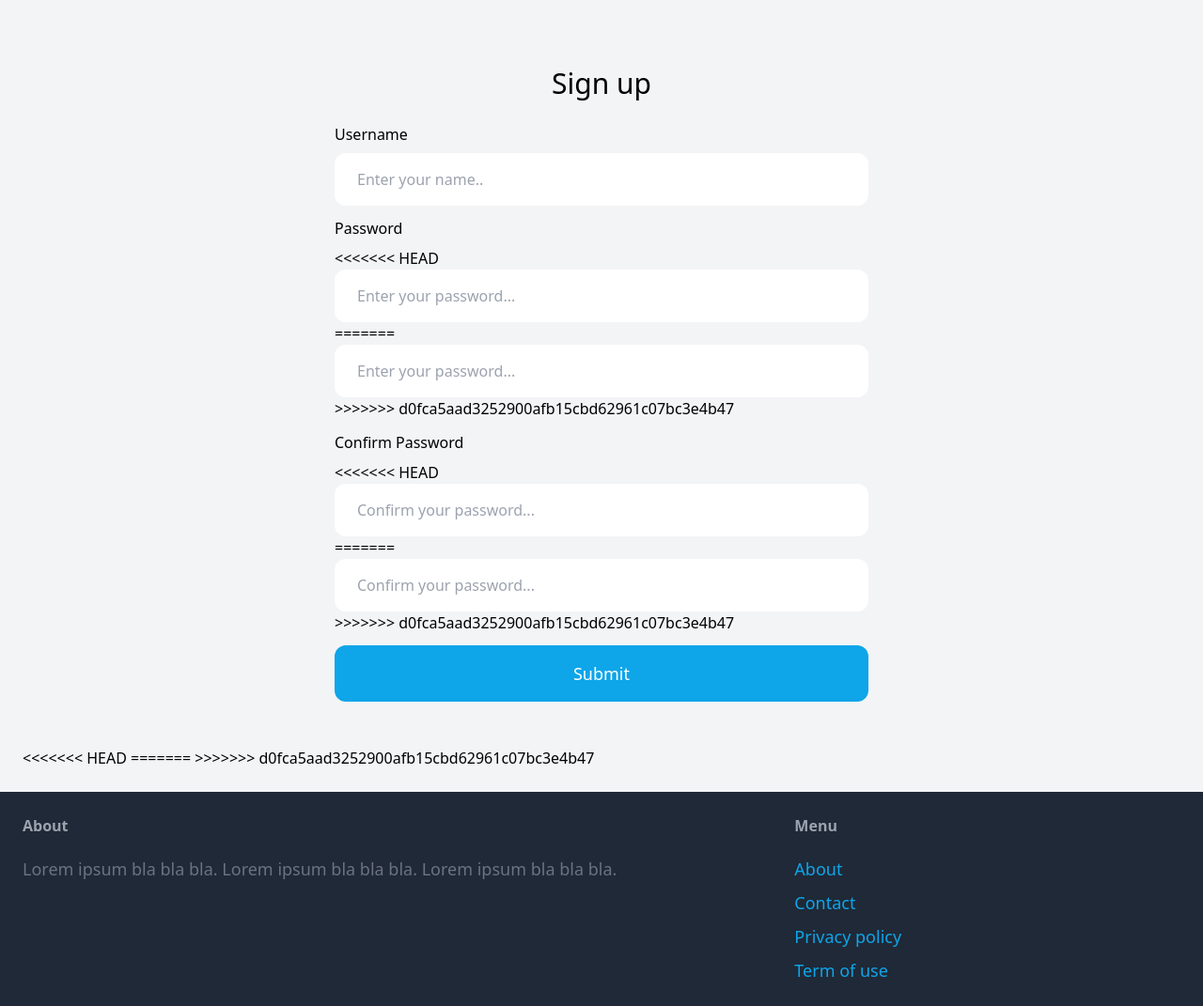
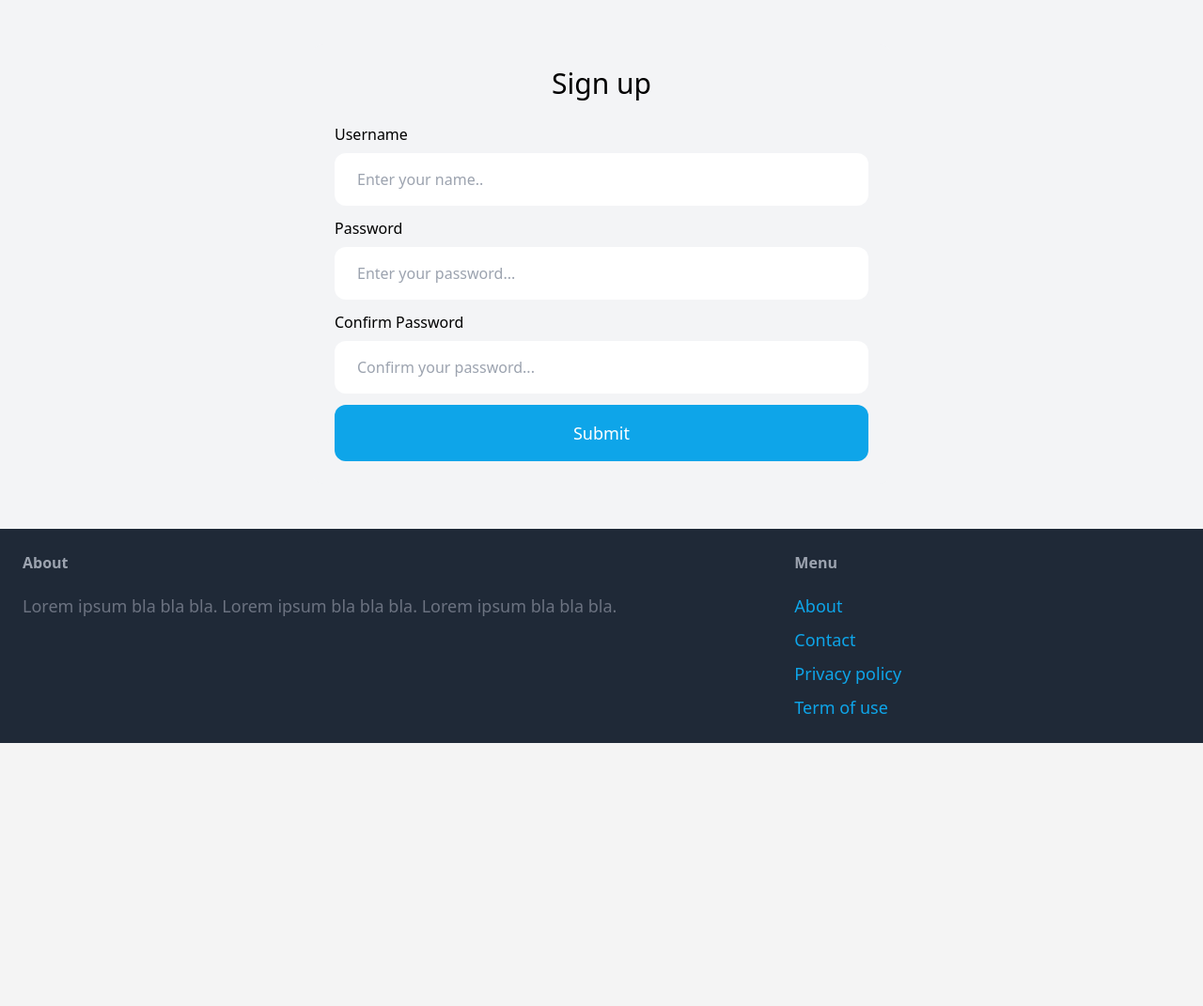
Before and after one commit to nismalrfd/marketplace-sellover, a Django app: page /register in a window 1280 px wide. Shown: the part 78-1149 px from the top of the page at 94% size. After the commit the page ends 869 px from the top, so only its background shows below. Run offline with Django 4.2, Linux system fonts and the light colour scheme; some libraries are stand-ins or nearby versions.

Commit message:
file updated

```diff
--- a/core/templates/core/signup.html
+++ b/core/templates/core/signup.html
@@ -6,34 +6,27 @@
 <div class="w-full md:w-1/2 my-6 mx-auto p-6 bg-gray-100 rounded-xl">
     <h1 class="mb-6 text-3xl text-center">Sign up</h1>
 
-    <form method="POST"  id="password-form" >
+    <form method="POST"  id="check-user-form" >
         {% csrf_token %}
 
         <div class="mb-3">
             <label class="inline-block mb-2">Username</label><br>
-            <input  required class="w-full py-4 px-6 rounded-xl" type="text" name="username" placeholder="Enter your name..">
+            <input  id="username" required class="w-full py-4 px-6 rounded-xl" type="text" name="username" placeholder="Enter your name..">
+            <div id="username-availability"></div>
+
         </div>
 
         <div class="mb-3">
             <label class="inline-block mb-2">Password</label><br>
-<<<<<<< HEAD
             <input required id="password" class="w-full py-4 px-6 rounded-xl" type="password" name="password" placeholder="Enter your password...">
-=======
-            <input id="password"  required class="w-full py-4 px-6 rounded-xl" type="password" name="password" placeholder="Enter your password...">
->>>>>>> d0fca5aad3252900afb15cbd62961c07bc3e4b47
         </div>
 
         <div class="mb-3">
             <label class="inline-block mb-2">Confirm Password</label><br>
-<<<<<<< HEAD
             <input required  id="confirm_password" class="w-full py-4 px-6 rounded-xl " type="password" name="confirm_password" placeholder="Confirm your password...">
-=======
-            <input  id="confirm-password" required class="w-full py-4 px-6 rounded-xl" type="password" name="confirm_password" placeholder="Confirm your password...">
             <div id="password-strength"></div>
             <div id="password-match"></div>
 
-
->>>>>>> d0fca5aad3252900afb15cbd62961c07bc3e4b47
         </div>
 
         {% if messages %}
@@ -49,7 +42,6 @@
         <button id="submitBtn" disabled class="py-4 px-8 text-lg bg-sky-500 hover:bg-sky-700 rounded-xl text-white w-full" type="submit">Submit</button>
     </form>
 </div>
-<<<<<<< HEAD
 <script src="https://code.jquery.com/jquery-3.6.0.min.js"></script>
 <script>
 $(document).ready(function() {
@@ -65,19 +57,90 @@ $(document).ready(function() {
         if (passwordsMatch()) {
             $('#submitBtn').prop('disabled', false);
             $('#submitBtn').removeClass('bg-gray-400').addClass('bg-sky-500');
+            $("input[name='password'], input[name='confirm_password']").removeClass('error-border'); // Remove error class
         } else {
             $('#submitBtn').prop('disabled', true);
             $('#submitBtn').removeClass('bg-sky-500 hover:bg-sky-700').addClass('bg-gray-400');
+            $("input[name='password'], input[name='confirm_password']").addClass('error-border'); // Add error class
         }
     }
+
     // Listen for input changes in the password and confirm password fields
     $("input[name='password'], input[name='confirm_password']").on('input', validatePassword);
 
     // Initial validation
     validatePassword();
 });
+
+$(document).ready(function() {
+    $('#username').on('keyup', function() {
+        var username = $(this).val();
+
+        $.ajax({
+            url: '/check_username_availability/', // Replace with your Django view URL
+            type: 'GET',
+            data: { username: username },
+            success: function(data) {
+                if (data.is_taken) {
+                    $('#username-availability').text('Username is already exist..').css('color', 'red');
+                    $('#username').addClass('error-border'); // Add error class to the username input
+                } else {
+                    $('#username-availability').text('');
+                    $('#username').removeClass('error-border'); // Remove error class from the username input
+                }
+            }
+        });
+    });
+});
+
+
+
+
+
+<!--$(document).ready(function() {-->
+<!--    // Function to check if passwords match-->
+<!--    function passwordsMatch() {-->
+<!--        var password = $("input[name='password']").val();-->
+<!--        var confirmPassword = $("input[name='confirm_password']").val();-->
+<!--        return password === confirmPassword;-->
+<!--    }-->
+
+<!--    // Function to enable/disable the submit button based on password validation and change button color-->
+<!--    function validatePassword() {-->
+<!--        if (passwordsMatch()) {-->
+<!--            $('#submitBtn').prop('disabled', false);-->
+<!--            $('#submitBtn').removeClass('bg-gray-400').addClass('bg-sky-500');-->
+<!--        } else {-->
+<!--            $('#submitBtn').prop('disabled', true);-->
+<!--            $('#submitBtn').removeClass('bg-sky-500 hover:bg-sky-700').addClass('bg-gray-400');-->
+<!--        }-->
+<!--    }-->
+<!--    // Listen for input changes in the password and confirm password fields-->
+<!--    $("input[name='password'], input[name='confirm_password']").on('input', validatePassword);-->
+
+<!--    // Initial validation-->
+<!--    validatePassword();-->
+<!--});-->
+
+
+<!--  $(document).ready(function() {-->
+<!--  $('#username').on('keyup', function() {-->
+<!--    var username = $(this).val();-->
+
+<!--    $.ajax({-->
+<!--      url: '/check_username_availability/', // Replace with your Django view URL-->
+<!--      type: 'GET',-->
+<!--      data: { username: username },-->
+<!--      success: function(data) {-->
+<!--        if (data.is_taken) {-->
+<!--          $('#username-availability').text('Username is already exist..').css('color', 'red');-->
+<!--        } else {-->
+<!--          $('#username-availability').text('');-->
+<!--        }-->
+<!--      }-->
+<!--    });-->
+<!--  });-->
+<!--});-->
 </script>
-=======
 
->>>>>>> d0fca5aad3252900afb15cbd62961c07bc3e4b47
 {% endblock %}
```
Also changed, not shown: core/templates/core/login.html (+29 -13 lines), db.sqlite3, static/items_images/download_13.jpg (added).
